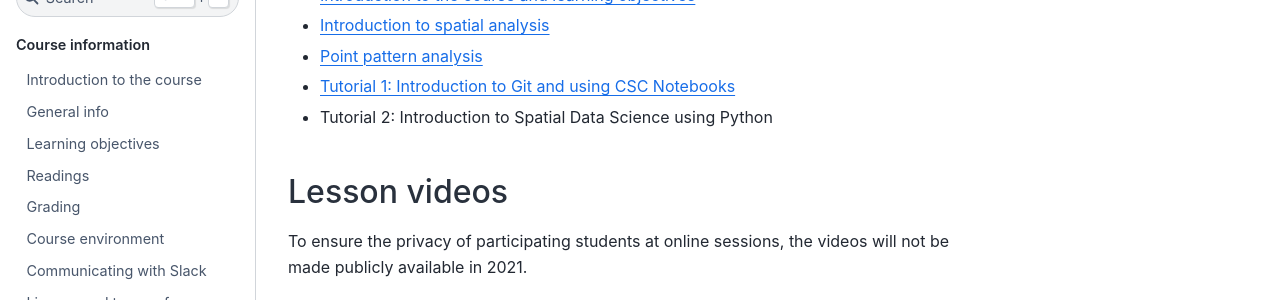
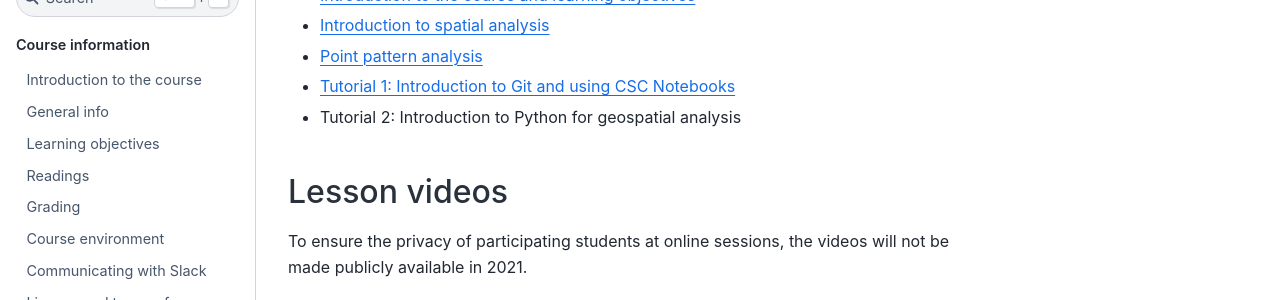
Before and after one commit to AaltoGIS/Spatial-Analytics, a Sphinx documentation site: the page built from source/lessons/L1/overview.rst, in a window 1280 px wide and 900 px high. Shown: the part 224-524 px from the top of the window. Built offline with Sphinx 7.4.7 and the Sphinx Book theme 1.1.4, drawn with Linux system fonts in a browser that asks for light colours; pages that are not in the unit, such as notebooks, are missing from menus.

Commit message:
Minor edit

```diff
--- a/source/lessons/L1/overview.rst
+++ b/source/lessons/L1/overview.rst
@@ -7,7 +7,7 @@ The first week of this course will be dedicated to various introductions. We wil
 - :doc:`Introduction to spatial analysis <introduction-to-spatial-analysis>`
 - :doc:`Point pattern analysis <point-pattern-analysis>`
 - :doc:`Tutorial 1: Introduction to Git and using CSC Notebooks <git-basics>`
-- :doc:`Tutorial 2: Introduction to Spatial Data Science using Python <intro-to-python-geostack>`
+- :doc:`Tutorial 2: Introduction to Python for geospatial analysis <intro-to-python-geostack>`
 
 Lesson videos
 -------------
```
